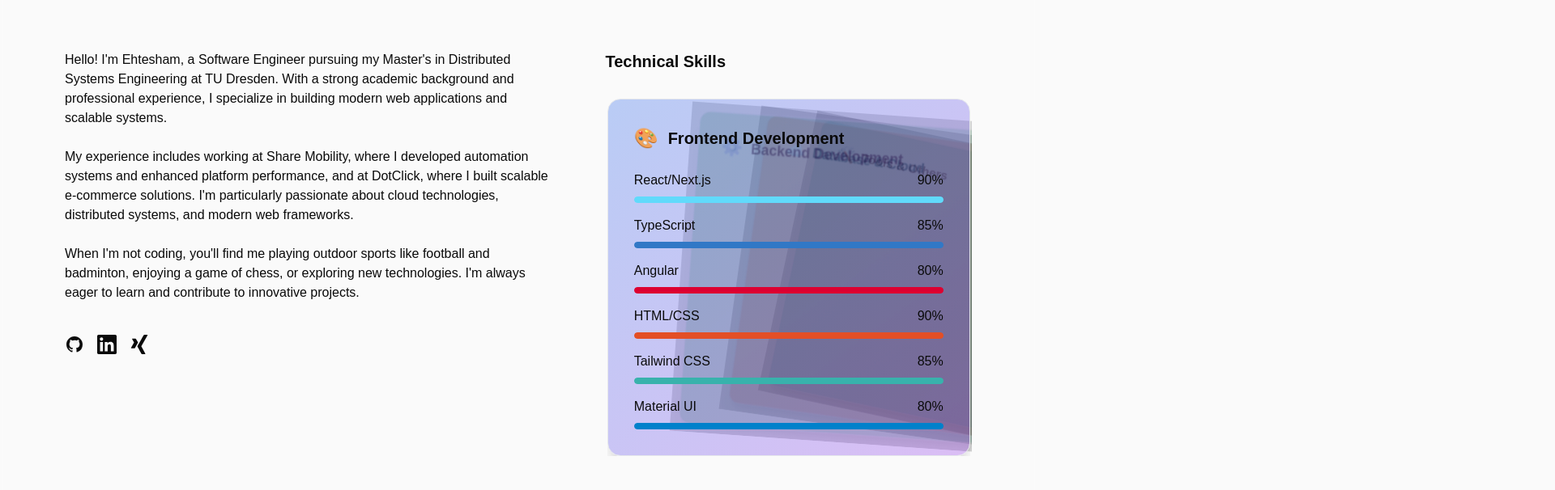
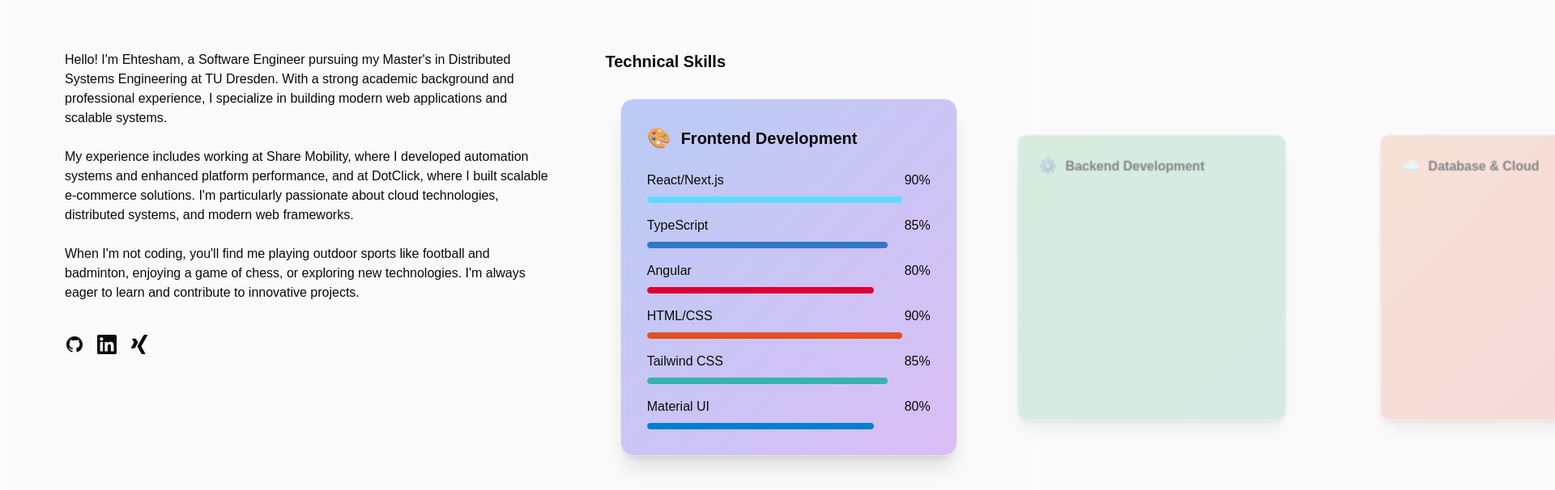
Before and after one commit to EhteZafar/portfolio, a Next.js app: page / in a window 1280 px wide. Shown: the part 942-1548 px from the top of the page at 81% size, 1920 px wide, since content can reach past the window. Built offline with nearby package versions, Linux system fonts and the light colour scheme.

Commit message:
checkpoint: added a carousel in skills

```diff
--- a/package.json
+++ b/package.json
@@ -11,6 +11,7 @@
   "dependencies": {
     "@mui/icons-material": "^6.4.3",
     "@mui/material": "^6.4.3",
+    "embla-carousel-react": "^8.5.2",
     "framer-motion": "^12.4.1",
     "next": "15.1.6",
     "react": "^19.0.0",
--- a/src/app/components/Skills.tsx
+++ b/src/app/components/Skills.tsx
@@ -1,13 +1,9 @@
 "use client";
 
 import { useEffect, useState } from "react";
-import { Swiper as SwiperType } from 'swiper';
-import { Swiper, SwiperSlide } from "swiper/react";
-import { EffectCards, Autoplay, Navigation } from "swiper/modules";
-
-// Import Swiper styles
-import "swiper/css";
-import "swiper/css/effect-cards";
+import { motion, AnimatePresence } from "framer-motion";
+import useEmblaCarousel from 'embla-carousel-react';
+import { useCallback } from "react";
 
 interface Skill {
   name: string;
@@ -78,130 +74,129 @@ const skillCategories: SkillCategory[] = [
 ];
 
 export function Skills() {
+  const [emblaRef, emblaApi] = useEmblaCarousel({ loop: true });
+  const [selectedIndex, setSelectedIndex] = useState(0);
   const [isMounted, setIsMounted] = useState(false);
-  const [swiper, setSwiper] = useState<SwiperType | null>(null);
-  const [activeIndex, setActiveIndex] = useState(0);
 
   useEffect(() => {
     setIsMounted(true);
   }, []);
 
-  if (!isMounted) {
-    return null;
+  useEffect(() => {
+    if (emblaApi) {
+      emblaApi.on('select', () => {
+        setSelectedIndex(emblaApi.selectedScrollSnap());
+      });
     }
+  }, [emblaApi]);
 
-  const handlePrev = () => {
-    if (swiper) {
-      swiper.slidePrev();
-    }
-  };
+  const scrollPrev = useCallback(() => {
+    if (emblaApi) emblaApi.scrollPrev();
+  }, [emblaApi]);
 
-  const handleNext = () => {
-    if (swiper) {
-      swiper.slideNext();
-    }
-  };
+  const scrollNext = useCallback(() => {
+    if (emblaApi) emblaApi.scrollNext();
+  }, [emblaApi]);
+
+  if (!isMounted) return null;
 
   return (
-    <div className="relative h-[500px] flex flex-col items-center overflow-hidden">
+    <div className="relative h-[500px] flex flex-col items-center">
       <div className="w-full max-w-md overflow-visible">
-        <Swiper
-          effect="cards"
-          grabCursor={true}
-          modules={[EffectCards, Autoplay, Navigation]}
-          className="w-full !overflow-visible"
-          onSwiper={setSwiper}
-          onSlideChange={(swiper) => setActiveIndex(swiper.activeIndex)}
-          autoplay={{ delay: 10000, disableOnInteraction: false }}
-          cardsEffect={{
-            perSlideOffset: 15,
-            perSlideRotate: 4,
-            rotate: true,
-            slideShadows: true,
+        <div className="relative" ref={emblaRef}>
+          <div className="flex touch-pan-y">
+            {skillCategories.map((category, index) => (
+              <div
+                key={category.title}
+                className="flex-[0_0_100%] min-w-0"
+              >
+                <motion.div
+                  initial={{ scale: 0.8, opacity: 0 }}
+                  animate={{
+                    scale: selectedIndex === index ? 1 : 0.8,
+                    opacity: selectedIndex === index ? 1 : 0.5,
                   }}
+                  transition={{ duration: 0.4 }}
+                  className={`bg-gradient-to-br ${category.bgColor} p-8 rounded-2xl h-full
+                    backdrop-blur-sm border border-foreground/10 shadow-xl mx-4`}
                 >
-          {skillCategories.map((category, index) => (
-            <SwiperSlide key={category.title} className="!w-[100%]">
-              <div
-                className={`bg-gradient-to-br ${category.bgColor} p-8 rounded-2xl h-full
-                  backdrop-blur-sm border border-foreground/10 shadow-xl
-                  transition-all duration-500
-                  ${activeIndex === index
-                    ? 'opacity-100 scale-100 z-10'
-                    : 'opacity-50 scale-95 -z-10'}`}
+                  <motion.div
+                    initial={{ y: 20, opacity: 0 }}
+                    animate={{ y: 0, opacity: 1 }}
+                    transition={{ delay: 0.2 }}
+                    className="flex items-center gap-3 mb-6"
                   >
-                <div className="flex items-center gap-3 mb-6">
                     <span className="text-2xl">{category.icon}</span>
                     <h3 className="text-xl font-semibold text-foreground">{category.title}</h3>
-                </div>
+                  </motion.div>
 
-                <div className={`space-y-4 transition-opacity duration-500
-                  ${activeIndex === index ? 'opacity-100' : 'opacity-0'}`}>
-                  {category.skills.map((skill) => (
-                    <div key={skill.name}>
+                  <div className="space-y-4">
+                    <AnimatePresence mode="wait">
+                      {selectedIndex === index && (
+                        <motion.div
+                          initial={{ opacity: 0, y: 20 }}
+                          animate={{ opacity: 1, y: 0 }}
+                          exit={{ opacity: 0, y: -20 }}
+                          transition={{ staggerChildren: 0.1 }}
+                          className="space-y-4"
+                        >
+                          {category.skills.map((skill, skillIndex) => (
+                            <motion.div
+                              key={skill.name}
+                              initial={{ opacity: 0, x: -20 }}
+                              animate={{ opacity: 1, x: 0 }}
+                              transition={{ delay: skillIndex * 0.1 }}
+                            >
                               <div className="flex justify-between mb-2">
                                 <span className="font-medium text-foreground">{skill.name}</span>
                                 <span className="text-foreground/80">{skill.level}%</span>
                               </div>
                               <div className="h-2 bg-foreground/20 rounded-full overflow-hidden">
-                        <div
-                          className={`h-full rounded-full transition-all duration-1000
-                            ${activeIndex === index ? 'animate-slideRight' : 'w-0'}`}
-                          style={{
-                            width: activeIndex === index ? `${skill.level}%` : '0%',
-                            backgroundColor: skill.color,
-                          }}
+                                <motion.div
+                                  initial={{ width: 0 }}
+                                  animate={{ width: `${skill.level}%` }}
+                                  transition={{ duration: 1, delay: 0.2 + skillIndex * 0.1 }}
+                                  className="h-full rounded-full"
+                                  style={{ backgroundColor: skill.color }}
                                 />
                               </div>
+                            </motion.div>
+                          ))}
+                        </motion.div>
+                      )}
+                    </AnimatePresence>
+                  </div>
+                </motion.div>
               </div>
             ))}
           </div>
         </div>
-            </SwiperSlide>
-          ))}
-        </Swiper>
       </div>
 
       {/* Navigation Buttons */}
       <div className="flex justify-center gap-4 mt-8">
-        <button
-          onClick={handlePrev}
+        <motion.button
+          whileHover={{ scale: 1.1 }}
+          whileTap={{ scale: 0.9 }}
+          onClick={scrollPrev}
           className="p-2 rounded-full bg-foreground/20 hover:bg-foreground/30 transition-colors"
           aria-label="Previous slide"
         >
-          <svg
-            className="w-6 h-6"
-            fill="none"
-            viewBox="0 0 24 24"
-            stroke="currentColor"
-          >
-            <path
-              strokeLinecap="round"
-              strokeLinejoin="round"
-              strokeWidth={2}
-              d="M15 19l-7-7 7-7"
-            />
+          <svg className="w-6 h-6" fill="none" viewBox="0 0 24 24" stroke="currentColor">
+            <path strokeLinecap="round" strokeLinejoin="round" strokeWidth={2} d="M15 19l-7-7 7-7" />
           </svg>
-        </button>
-        <button
-          onClick={handleNext}
+        </motion.button>
+        <motion.button
+          whileHover={{ scale: 1.1 }}
+          whileTap={{ scale: 0.9 }}
+          onClick={scrollNext}
           className="p-2 rounded-full bg-foreground/20 hover:bg-foreground/30 transition-colors"
           aria-label="Next slide"
         >
-          <svg
-            className="w-6 h-6"
-            fill="none"
-            viewBox="0 0 24 24"
-            stroke="currentColor"
-          >
-            <path
-              strokeLinecap="round"
-              strokeLinejoin="round"
-              strokeWidth={2}
-              d="M9 5l7 7-7 7"
-            />
+          <svg className="w-6 h-6" fill="none" viewBox="0 0 24 24" stroke="currentColor">
+            <path strokeLinecap="round" strokeLinejoin="round" strokeWidth={2} d="M9 5l7 7-7 7" />
           </svg>
-        </button>
+        </motion.button>
       </div>
     </div>
   );
--- a/src/app/layout.tsx
+++ b/src/app/layout.tsx
@@ -26,7 +26,7 @@ export default function RootLayout({
   return (
     <html lang="en">
       <body
-        className={`${geistSans.variable} ${geistMono.variable} antialiased`}
+        className={`${geistSans.variable} ${geistMono.variable} antialiased overflow-x-hidden`}
       >
         <LayoutWrapper>{children}</LayoutWrapper>
       </body>
```
Also changed, not shown: 1 other file (tests, documents, lock files or other folders). Lines whose indentation alone changed are shown as unchanged.
